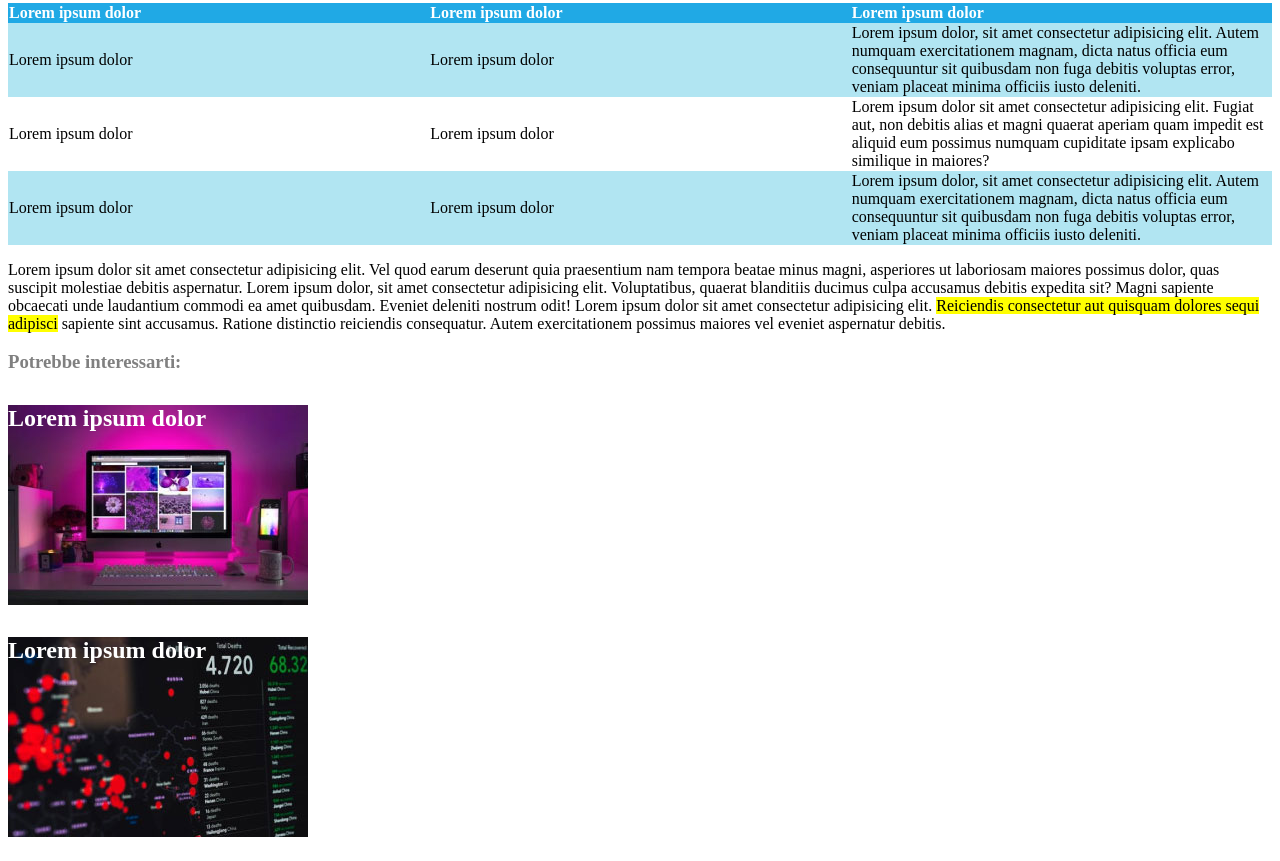
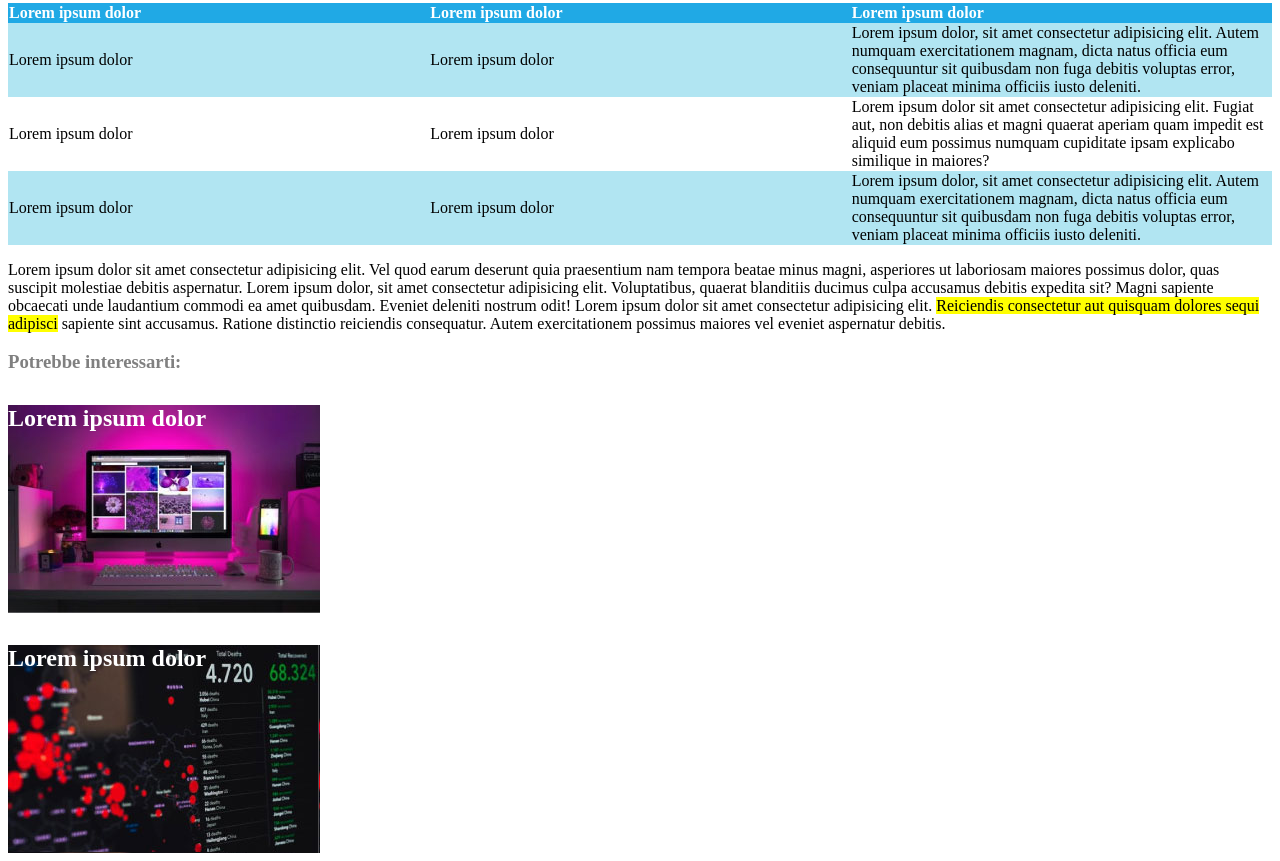
Before and after one commit to Skiotto93/html-css-booleaner, a plain HTML site: page index.html in a window 1280 px wide. Shown: the part 1041-1902 px from the top of the page. Drawn offline with Linux system fonts and the light colour scheme.

Commit message:
Corretto ultimo errore

```diff
--- a/css/style.css
+++ b/css/style.css
@@ -61,9 +61,8 @@ table {
 }
 
 .pubblicità {
-    width: 300px;
-    height: 200px;
-    background-repeat: no-repeat;
+    width: 312px;
+    height: 208px;
     color: white;
     font-size: x-large;
 }
```
